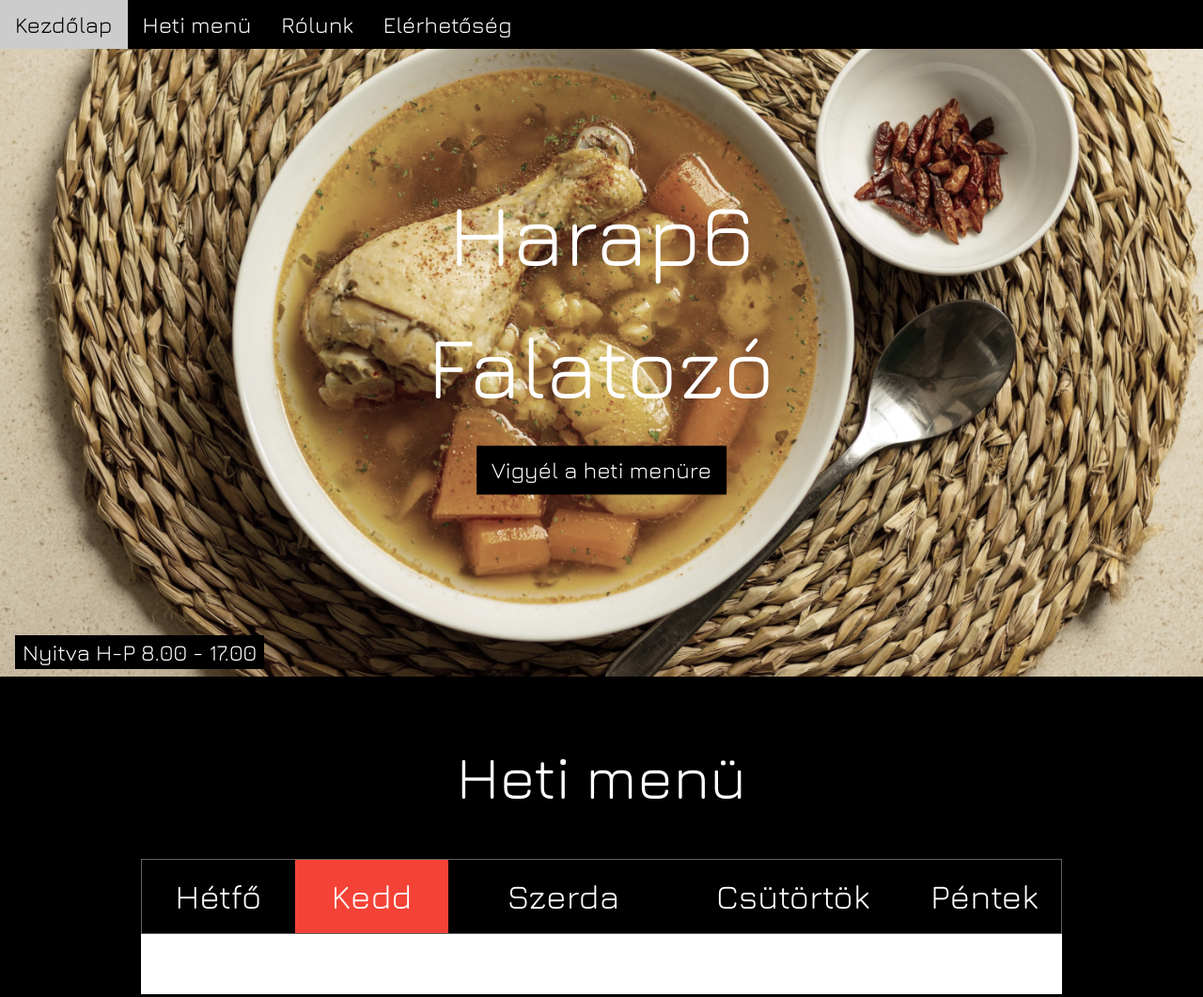
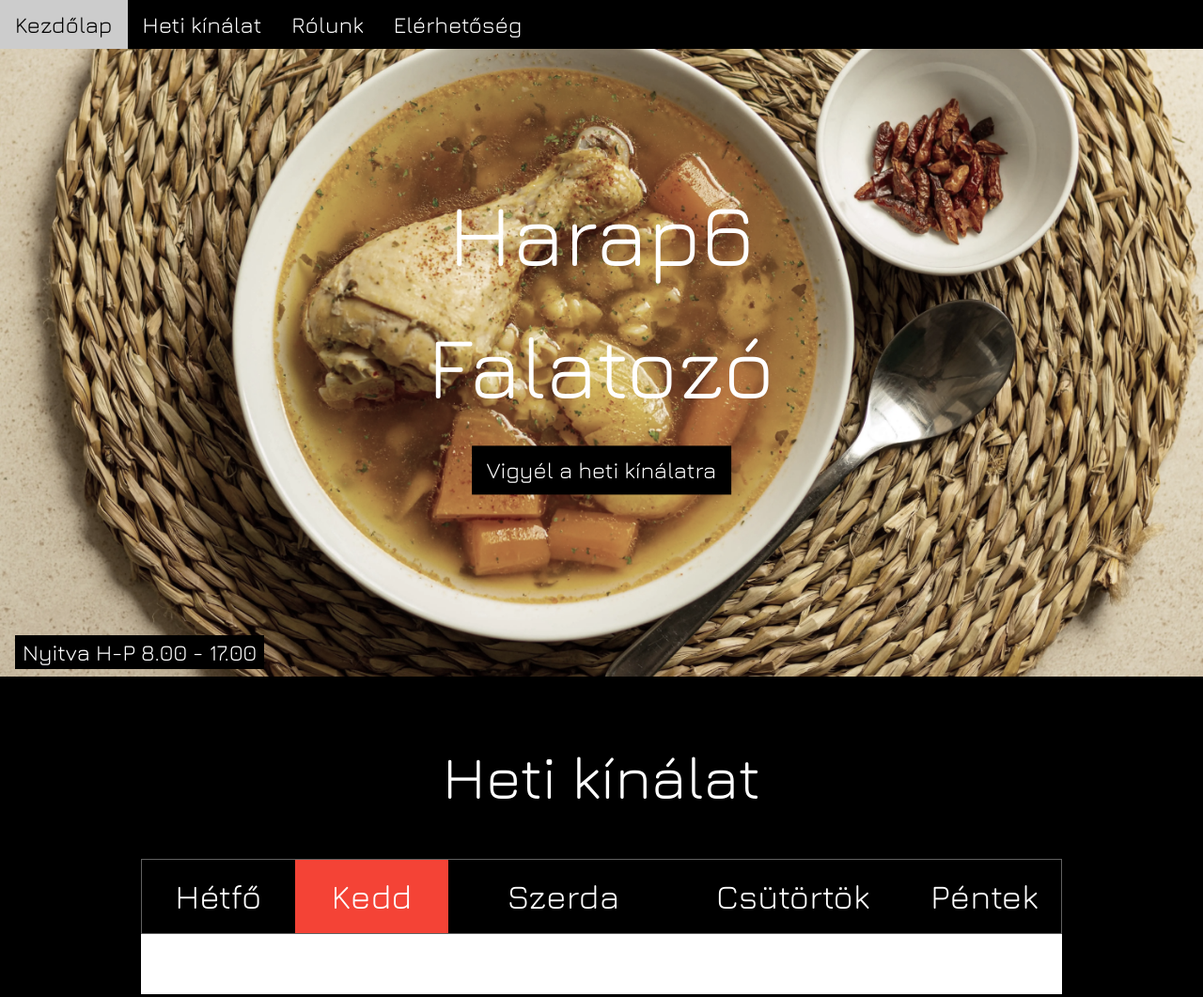
Before and after one commit to laczko090/h6-landing, a website built with Parcel: page index.html in a window 1280 px wide. Shown: the top 1061 px of the page at 94% size. Built offline with nearby package versions, Linux system fonts and the light colour scheme; no server answers.

Commit message:
label update

```diff
--- a/index.html
+++ b/index.html
@@ -14,7 +14,7 @@
 	<div class="w3-top w3-hide-small">
 		<div class="w3-bar w3-xlarge w3-black w3-opacity w3-hover-opacity-off" id="myNavbar">
 			<a href="#" class="w3-bar-item w3-button">Kezdőlap</a>
-			<a href="#menu" class="w3-bar-item w3-button">Heti menü</a>
+			<a href="#menu" class="w3-bar-item w3-button">Heti kínálat</a>
 			<a href="#about" class="w3-bar-item w3-button">Rólunk</a>
 			<a href="#contact" class="w3-bar-item w3-button">Elérhetőség</a>
 		</div>
@@ -26,13 +26,13 @@
 		</div>
 		<div class="w3-display-middle w3-center">
 			<span class="w3-text-white home__text">Harap6<br>Falatozó</span>
-			<p><a href="#menu" class="w3-button w3-xlarge w3-black menu-button">Vigyél a heti menüre</a></p>
+			<p><a href="#menu" class="w3-button w3-xlarge w3-black menu-button">Vigyél a heti kínálatra</a></p>
 		</div>
 	</header>
 	<!-- Menu Container -->
 	<div class="w3-container w3-black w3-padding-48 w3-xxlarge" id="menu">
 		<div class="w3-content">
-			<h1 class="w3-center w3-jumbo" style="margin-bottom:40px">Heti menü</h1>
+			<h1 class="w3-center w3-jumbo" style="margin-bottom:40px">Heti kínálat</h1>
 			<div class="w3-row w3-center w3-border w3-border-dark-grey">
 				<a href="javascript:void(0)" onclick="openMenu(event, 'monday_menu');" id="monday">
 					<div class="w3-col s2 tablink w3-padding-large w3-hover-red">H<span class="menu__day-detail">étfő</span></div>
```
